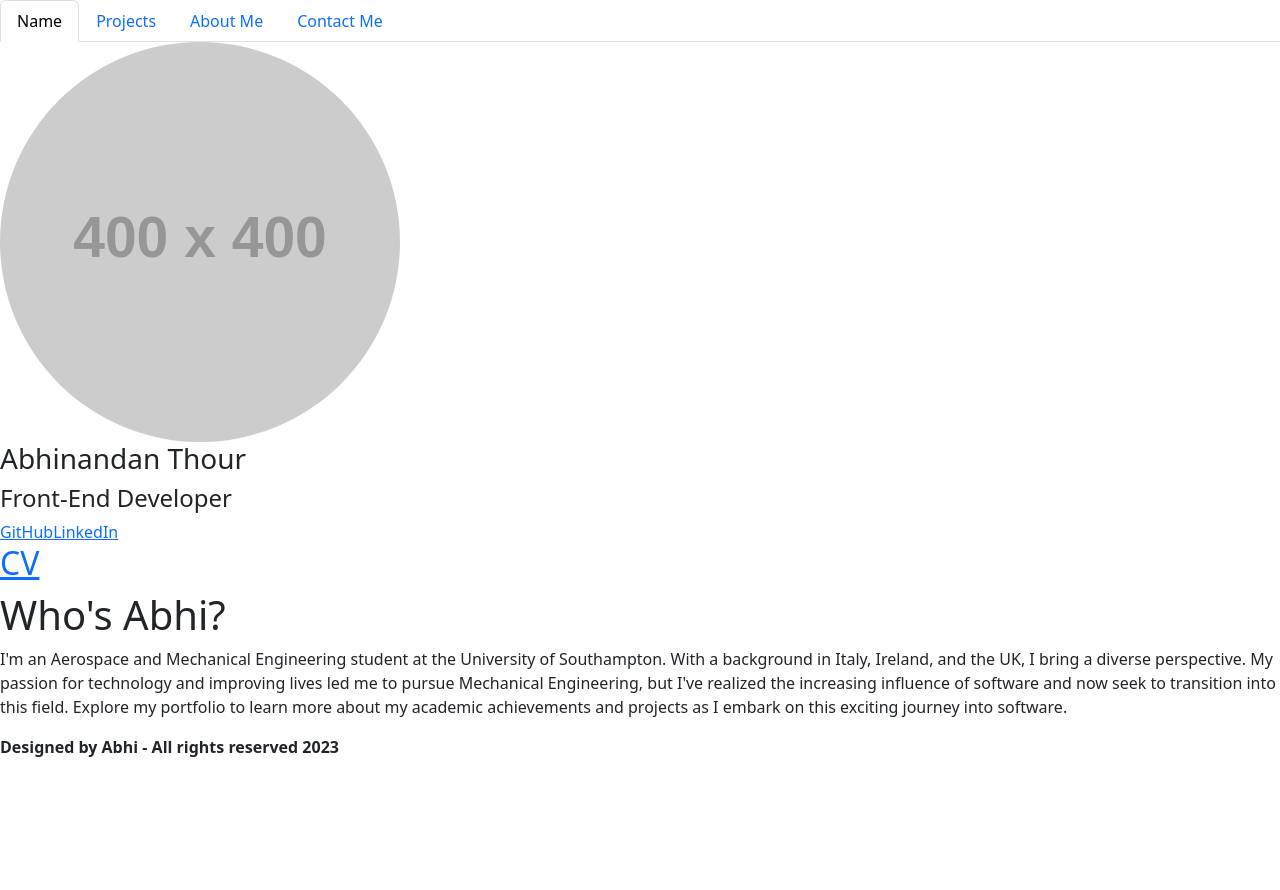
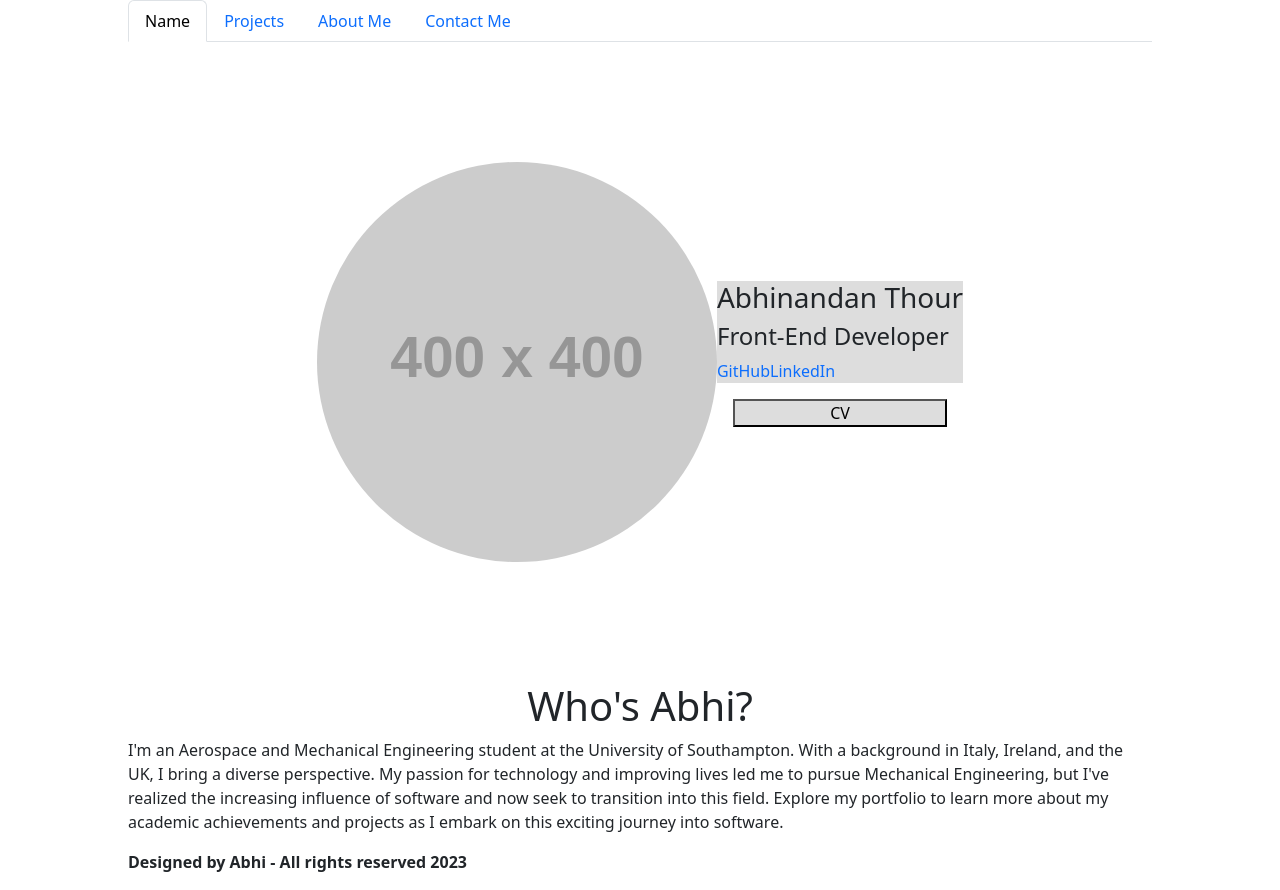
Before and after one commit to Bh00fie/mainportfolio, a React (Create React App) app: page / in a window 1280 px wide. Before the commit the page ends 800 px from the top, so only its background shows below. Built offline with nearby package versions, Linux system fonts and the light colour scheme.

Commit message:
added styling to home page by rearrenging the position of the elements through the page view, styling such as shapes/palette/icons/etc.. still needs to be added

```diff
--- a/src/components/pages/Contactme.js
+++ b/src/components/pages/Contactme.js
@@ -1,11 +1,49 @@
-import React from 'react';
+import React, { useRef, useState } from 'react';
+import emailjs from '@emailjs/browser';
+import './Contactme.css';
 
-function Contactme() {
-    return (
-        <div>
-            <h1> D </h1>
+function Contactme(props) {
+  const form = useRef();
+  const [isEmailSent, setIsEmailSent] = useState(false);
+
+  const sendEmail = (e) => {
+    e.preventDefault();
+
+    emailjs
+      .sendForm('service_wo1kije', 'template_19vdx6m', form.current, 'iBYhqT4UJAXbXb877')
+      .then((result) => {
+        console.log(result.text);
+        setIsEmailSent(true);
+      }, (error) => {
+        console.log(error.text);
+      });
+  };
+
+  const resetForm = () => {
+    setIsEmailSent(false);
+  };
+
+  return (
+    <div className='contactContainer'>
+      {isEmailSent ? (
+        <div className='confirmationMessage'>
+          <p>Email sent successfully! ✅</p>
+          <button className="sendButtonAgain" onClick={resetForm}>Send another email</button>
         </div>
-    );
+      ) : (
+        <form ref={form} onSubmit={sendEmail}>
+          <h1>Get in touch with us:</h1>
+          <label>Name</label>
+          <input type='text' name='user_name' />
+          <label>Email</label>
+          <input type='email' name='user_email' />
+          <label>Message</label>
+          <textarea name='message' />
+          <input type='submit' value='Send' className='sendButton' />
+        </form>
+      )}
+    </div>
+  );
 }
 
 export default Contactme;
--- a/src/components/pages/Home.css
+++ b/src/components/pages/Home.css
@@ -1,3 +1,36 @@
+
+/* General Styling for Home page */
+.homePage {
+
+}
+
+/* Styling for Profile Section */
+#profileDescription {
+    background-color: var(--buttonColor);
+}
+
+#profileSection{
+    display: flex;
+    align-items: center;
+    justify-content: center;
+    height: 80vh;
+}
+
 #photoProfile {
     border-radius: 50%;
 }
+
+.myCV {
+    margin: 1rem;
+
+}
+#cvButton {
+    background-color: var(--buttonColor);
+    padding: 0;
+    width: 100%;
+}
+
+/* Styling for overall description */
+#profileSummaryTitle {
+    text-align: center;
+}
--- a/src/components/pages/Home.js
+++ b/src/components/pages/Home.js
@@ -6,6 +6,7 @@ function Home() {
         <div id='homePage'>
             <div id='profileSection'>
                 <img className="profileCard" id='photoProfile' src='https://placehold.co/400' alt='photoProfile'/>
+                <div>
                     <div className='profileCard' id='profileDescription'>
                         <h3 id='nameProfile'> Abhinandan Thour </h3>
                         <h4 id='jobProfile'> Front-End Developer</h4>
@@ -15,10 +16,14 @@ function Home() {
                         </div>
                     </div>
                     <div className='myCV'>
-                     <a href='#'><h2> CV </h2></a>
+                        <a href="./abhinandanthour.pdf" download="abhinandanthourCV.pdf">
+                            <button id='cvButton'>CV</button>
+                        </a>
                     </div>
                 </div>
-            <div id='profileDescription'>
+
+            </div>
+            <div id='profileSummary'>
                 <h1 className='profileInformation' id='profileSummaryTitle'> Who's Abhi?</h1>
                 <p className='profileInformation' id='profileSummaryDescription'>I'm an Aerospace and Mechanical Engineering student at the University of Southampton. With a background in Italy, Ireland, and the UK, I bring a diverse perspective. My passion for technology and improving lives led me to pursue Mechanical Engineering, but I've realized the increasing influence of software and now seek to transition into this field. Explore my portfolio to learn more about my academic achievements and projects as I embark on this exciting journey into software.</p>
             </div>
--- a/src/index.css
+++ b/src/index.css
@@ -1,5 +1,12 @@
+* {
+  box-sizing: border-box;
+}
+
+:root {
+  --buttonColor: #dddddd;
+}
+
 body {
-  margin: 0;
   font-family: -apple-system, BlinkMacSystemFont, 'Segoe UI', 'Roboto', 'Oxygen',
     'Ubuntu', 'Cantarell', 'Fira Sans', 'Droid Sans', 'Helvetica Neue',
     sans-serif;
@@ -11,3 +18,12 @@ code {
   font-family: source-code-pro, Menlo, Monaco, Consolas, 'Courier New',
     monospace;
 }
+
+#root {
+  margin-right: 10%;
+  margin-left: 10%;
+}
+
+a {
+  text-decoration: none !important;
+}
```
Also changed, not shown: src/components/pages/Contactme.css (added). Lines whose indentation alone changed are shown as unchanged.
